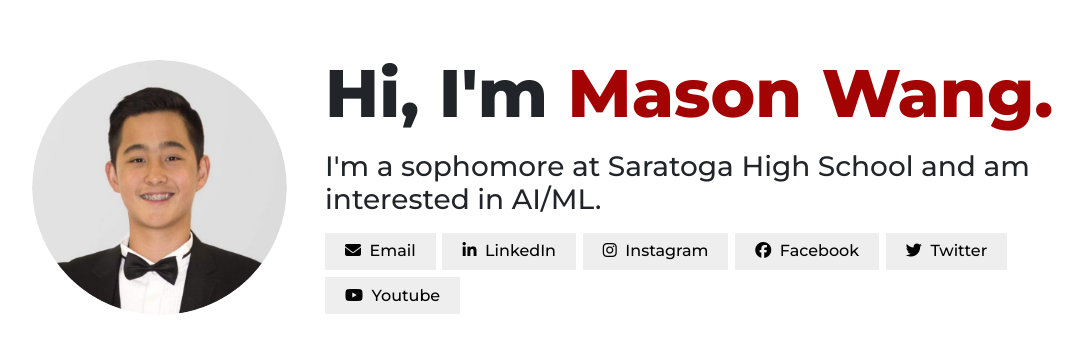
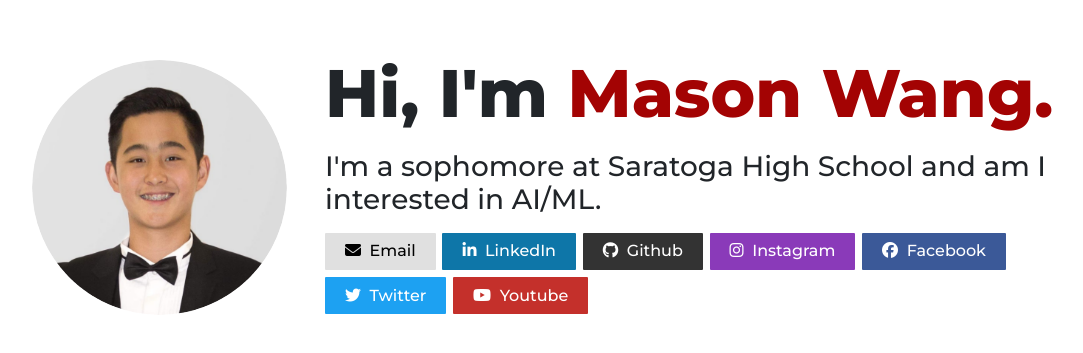
Before and after one commit to masonwang025/masonwang.me, a plain HTML site: page index.html in a window 1280 px wide. Shown: the part 213-566 px from the top of the page, without its empty margins (61-1144 px from the left). Drawn offline with nearby package versions, Linux system fonts and the light colour scheme.

Commit message:
social media colored

```diff
--- a/index.html
+++ b/index.html
@@ -37,7 +37,8 @@
             <b>Hi, I'm <span>Mason Wang.</span></b>
           </h1>
           <h3 class="mb-3">
-            I'm a sophomore at Saratoga High School and am interested in AI/ML.
+            I'm a sophomore at Saratoga High School and am I interested in
+            AI/ML.
           </h3>
           <div class="container px-md-0">
             <div
@@ -45,7 +46,7 @@
             >
               <div class="col-fit">
                 <a href="mailto:mason.wang0025@gmail.com" target="_blank"
-                  ><button>
+                  ><button class="email">
                     <i class="fas fa-envelope"></i>&nbsp; Email
                   </button></a
                 >
@@ -54,30 +55,37 @@
                 <a
                   href="https://www.linkedin.com/in/mason-wang/"
                   target="_blank"
-                  ><button>
+                  ><button class="linkedin">
                     <i class="fab fa-linkedin-in"></i>&nbsp; LinkedIn
                   </button></a
                 >
               </div>
               <div class="col-fit">
+                <a href="https://github.com/MasonWang025" target="_blank"
+                  ><button class="github">
+                    <i class="fab fa-github"></i>&nbsp; Github
+                  </button></a
+                >
+              </div>
+              <div class="col-fit">
                 <a
-                  href="https://www.linkedin.com/in/mason-wang/"
+                  href="https://www.instagram.com/masonwang025/"
                   target="_blank"
-                  ><button>
+                  ><button class="instagram">
                     <i class="fab fa-instagram"></i>&nbsp; Instagram
                   </button></a
                 >
               </div>
               <div class="col-fit">
                 <a href="https://www.facebook.com/masonwang025" target="_blank"
-                  ><button>
+                  ><button class="facebook">
                     <i class="fab fa-facebook"></i>&nbsp; Facebook
                   </button></a
                 >
               </div>
               <div class="col-fit">
                 <a href="https://twitter.com/masonwang025" target="_blank"
-                  ><button>
+                  ><button class="twitter">
                     <i class="fab fa-twitter"></i>&nbsp; Twitter
                   </button></a
                 >
@@ -87,7 +95,7 @@
                   href="https://www.youtube.com/channel/UClE8VxxHfHjDLfX2SQ1P-jQ"
                   target="_blank"
                 >
-                  <button>
+                  <button class="youtube">
                     <i class="fab fa-youtube"></i>&nbsp; Youtube
                   </button></a
                 >
--- a/style.css
+++ b/style.css
@@ -38,11 +38,16 @@ button {
   border-radius: 1px;
   font-weight: 500;
   user-select: none;
-  background-color: #eee;
+  background-color: #e0e0e0;
+  transition: background-color 0.42s;
 }
 
 button:focus {
   outline: none;
+}
+
+button:hover {
+  background-color: #ededed;
 }
 
 .button-row button {
@@ -59,3 +64,65 @@ button:focus {
     font-size: 1.42em;
   }
 }
+
+.linkedin {
+  background-color: #0e76a8;
+  color: white;
+}
+
+.linkedin:hover {
+  background-color: #1699d9;
+}
+
+.instagram {
+  background: #8a3ab9;
+  color: white;
+}
+
+.instagram:hover {
+  background-color: #a54ed9;
+}
+
+.facebook {
+  background: #3b5998;
+  color: white;
+}
+
+.facebook:hover {
+  background-color: #5279cc;
+}
+
+.youtube {
+  background: #c4302b;
+  color: white;
+}
+
+.youtube:hover {
+  background-color: #d63933;
+}
+
+.github {
+  background: #333333;
+  color: white;
+}
+
+.github:hover {
+  background-color: #4f4f4f;
+}
+
+.twitter {
+  background: #1da1f2;
+  color: white;
+}
+
+.twitter:hover {
+  background-color: #47b9ff;
+}
+
+.email {
+  background: #e0e0e0;
+}
+
+.email:hover {
+  background-color: #ededed;
+}
```
